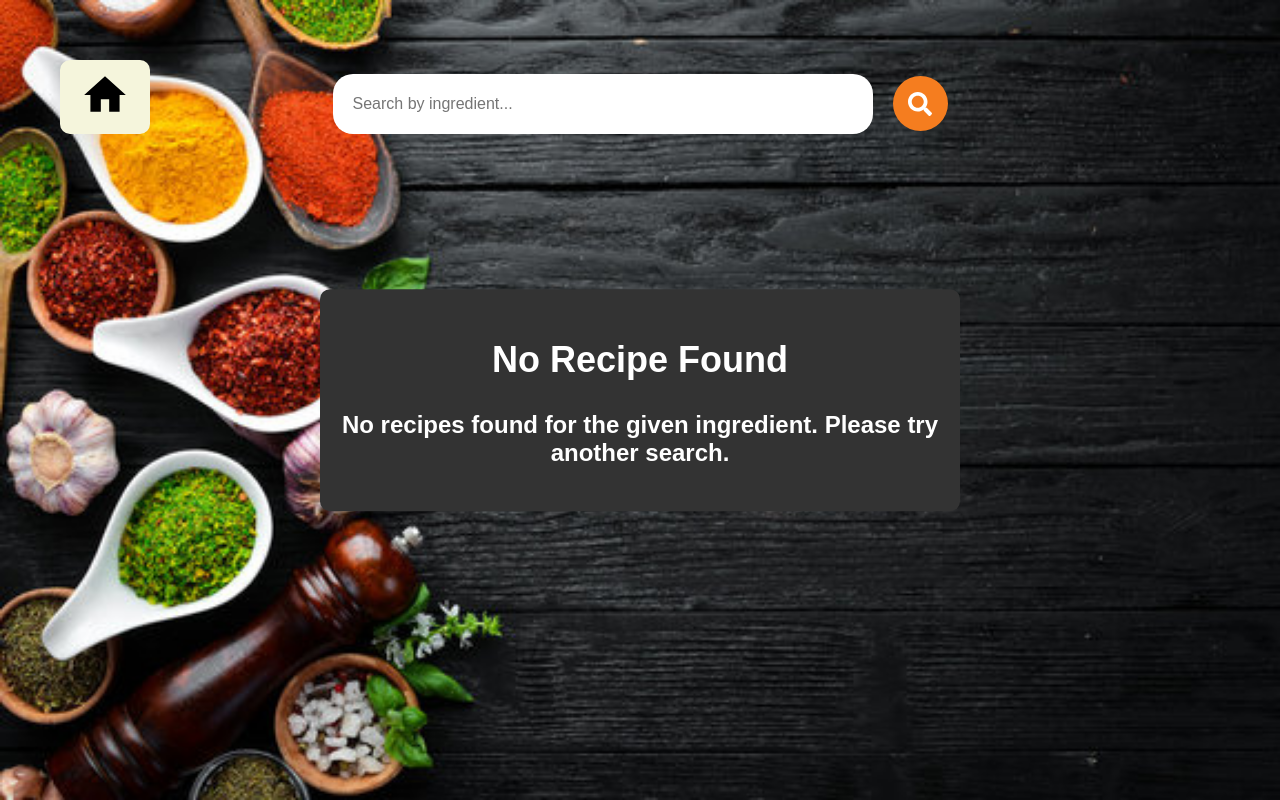
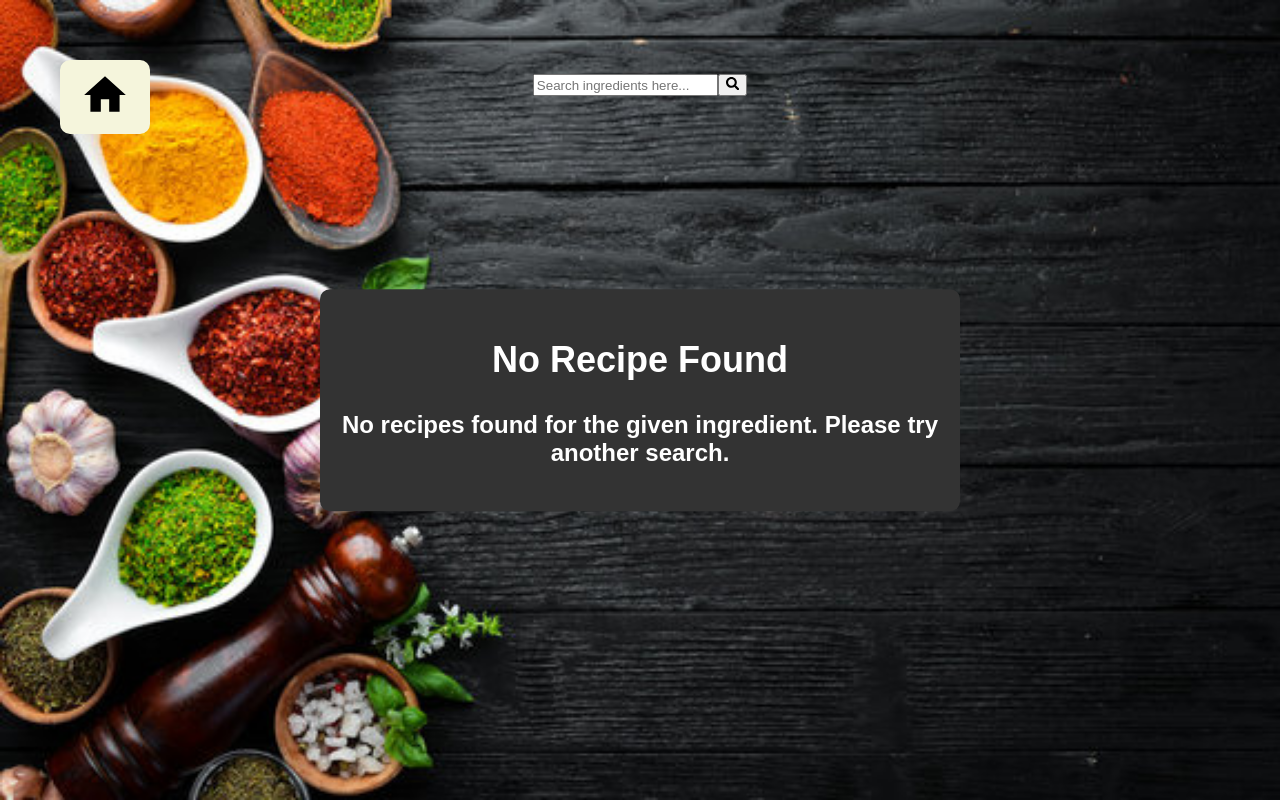
Before and after one commit to sonalinhayade/Recipe-Search-Application, a React (Create React App) app: page /recipes in a window 1280 px wide. Built offline with nearby package versions, Linux system fonts and the light colour scheme.

Commit message:
Update RecipeList.js

```diff
--- a/src/components/RecipeList.js
+++ b/src/components/RecipeList.js
@@ -5,7 +5,7 @@ import { useNavigate, useLocation } from "react-router-dom";
 import { FaSearch } from "react-icons/fa";
 import { Link } from "react-router-dom";
 import { MdHome } from "react-icons/md";
-
+import { Form } from "react-bootstrap";
 
 import "../App.css";
 
@@ -38,26 +38,31 @@ const RecipeList = () => {
 
   return (
     <div className="dark-background">
+      <div className="header-list">
         <div className="home-button-container">
           <Link to="/" className="home-button">
-        <MdHome className="home-icon"/>
+            <MdHome className="home-icon" />
           </Link>
         </div>
-      <div className="search-form-list">
-        <form onSubmit={handleSearch}>
+
+        <Form className="search-form-list" onSubmit={handleSearch}>
           <input
             type="text"
-            className="search-input"
-            placeholder="Search by ingredient..."
             value={searchQuery}
             onChange={(e) => setSearchQuery(e.target.value)}
+            placeholder="Search ingredients here..."
+            className="search-input-list"
           />
-          <button type="submit" className="search-list-button">
-          <FaSearch  className="search-ingredient-button"/>
+          <button
+            variant="outline-light"
+            className="search-button-list"
+            type="submit"
+          >
+            <FaSearch className="search-ingredient-list" />
+          </button>
+        </Form>
+      </div>
 
-          </button>
-        </form>
-      </div>
       <div className="recipe-list-container">
         {loading && <p>Loading...</p>}
         {error && (
@@ -68,7 +73,10 @@ const RecipeList = () => {
         {!ingredient || !recipes ? (
           <div className="no-recipe-found-container">
             <h2>No Recipe Found</h2>
-          <p>No recipes found for the given ingredient. Please try another search.</p>
+            <p>
+              No recipes found for the given ingredient. Please try another
+              search.
+            </p>
           </div>
         ) : (
           <div className="recipe-card-container">
@@ -81,9 +89,7 @@ const RecipeList = () => {
                 />
                 <div className="recipe-details">
                   <h3 className="recipe-name">{recipe.strMeal}</h3>
-                <p className="recipe-description">
-                  {recipe.strDescription}
-                </p>
+                  <p className="recipe-description">{recipe.strDescription}</p>
                   <button
                     className="view-recipe-button"
                     onClick={() => handleViewDetails(recipe.idMeal)}
```
Lines whose indentation alone changed are shown as unchanged.
